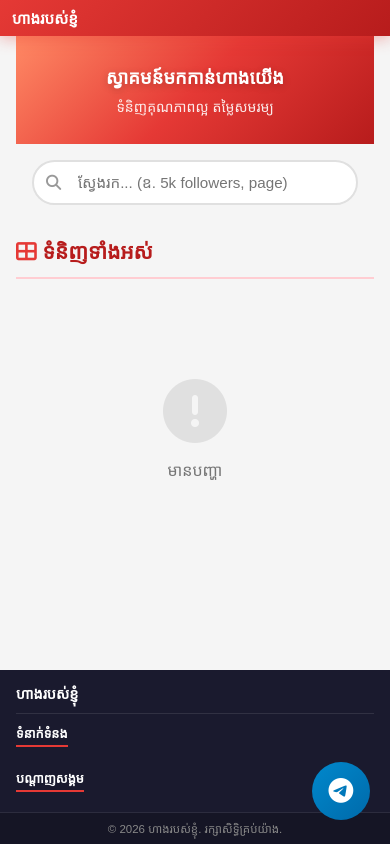
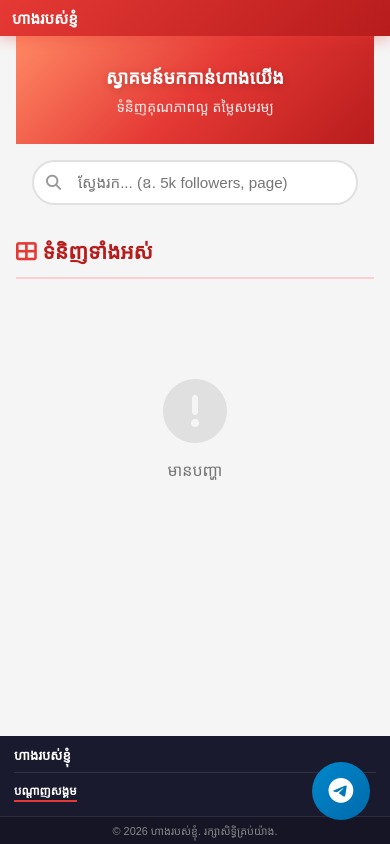
Before and after one commit to rintbs12-ship-it/shop-web, a website: page public/index.html in a window 390 px wide. Drawn offline with Linux system fonts and the light colour scheme; no server answers.

Commit message:
fix: compact footer on mobile

```diff
--- a/public/css/style.css
+++ b/public/css/style.css
@@ -532,33 +532,33 @@ body {
 .footer-top {
   display: grid;
   grid-template-columns: repeat(3, 1fr);
-  gap: 16px;
-  padding: 16px 24px 12px;
+  gap: 12px;
+  padding: 12px 20px 10px;
   border-bottom: 1px solid rgba(255,255,255,0.08);
   align-items: flex-start;
 }
 
 .footer-col h3 {
-  font-size: 0.9rem;
+  font-size: 0.85rem;
   font-weight: 700;
   color: white;
-  margin-bottom: 4px;
+  margin-bottom: 3px;
 }
 
 .footer-col h4 {
-  font-size: 0.8rem;
+  font-size: 0.78rem;
   font-weight: 700;
   color: white;
-  margin-bottom: 6px;
-  padding-bottom: 3px;
+  margin-bottom: 5px;
+  padding-bottom: 2px;
   border-bottom: 2px solid var(--primary);
   display: inline-block;
 }
 
 .footer-col p {
-  font-size: 0.78rem;
+  font-size: 0.75rem;
   color: #aaa;
-  margin-bottom: 3px;
+  margin-bottom: 2px;
   display: flex;
   align-items: center;
   gap: 5px;
@@ -567,14 +567,14 @@ body {
 .footer-social {
   display: flex;
   flex-direction: row;
-  gap: 8px;
+  gap: 6px;
   flex-wrap: wrap;
 }
 
 .footer-social a {
   color: #aaa;
   text-decoration: none;
-  font-size: 0.78rem;
+  font-size: 0.75rem;
   display: flex;
   align-items: center;
   gap: 5px;
@@ -590,9 +590,9 @@ body {
 
 .footer-bottom {
   text-align: center;
-  padding: 8px 24px;
+  padding: 6px 20px;
   background: rgba(0,0,0,0.2);
-  font-size: 0.75rem;
+  font-size: 0.72rem;
   color: #888;
 }
 
@@ -651,26 +651,37 @@ body {
   /* Floating Telegram — slightly smaller on mobile */
   .float-telegram { width: 52px; height: 52px; font-size: 1.4rem; bottom: 20px; right: 14px; }
 
-  /* Footer - simple 1 column */
+  /* Footer - compact 1 column on mobile */
   .footer-top {
     grid-template-columns: 1fr;
-    padding: 14px 16px;
-    gap: 10px;
+    padding: 10px 14px;
+    gap: 8px;
+  }
+  .footer-col {
+    padding: 0;
   }
   .footer-col:first-child {
     display: flex;
     align-items: center;
-    gap: 10px;
-    padding-bottom: 10px;
+    gap: 8px;
+    padding-bottom: 8px;
     border-bottom: 1px solid rgba(255,255,255,0.1);
   }
-  .footer-col:first-child h3 { margin: 0; }
-  .footer-social {
-    flex-direction: row;
-    flex-wrap: wrap;
-    gap: 6px;
+  .footer-col:first-child img {
+    width: 36px !important;
+    height: 36px !important;
+    margin-bottom: 0 !important;
   }
-  .footer-bottom { padding: 8px 16px; font-size: 0.72rem; }
+  .footer-col:first-child h3 { margin: 0; font-size: 0.82rem; }
+  .footer-col:first-child p  { margin: 0; font-size: 0.72rem; }
+  .footer-col h4 { font-size: 0.74rem; margin-bottom: 4px; }
+  .footer-col p  { font-size: 0.72rem; }
+  .footer-social { flex-direction: row; flex-wrap: wrap; gap: 5px; }
+  .footer-social a { font-size: 0.72rem; padding: 2px 7px; }
+  .footer-bottom { padding: 6px 14px; font-size: 0.68rem; }
+
+  /* Hide middle contact column on small phones — info is in header */
+  .footer-col:nth-child(2) { display: none; }
 
   /* Back button */
   .back-btn { font-size: 0.8rem; padding: 6px 10px; }
```
